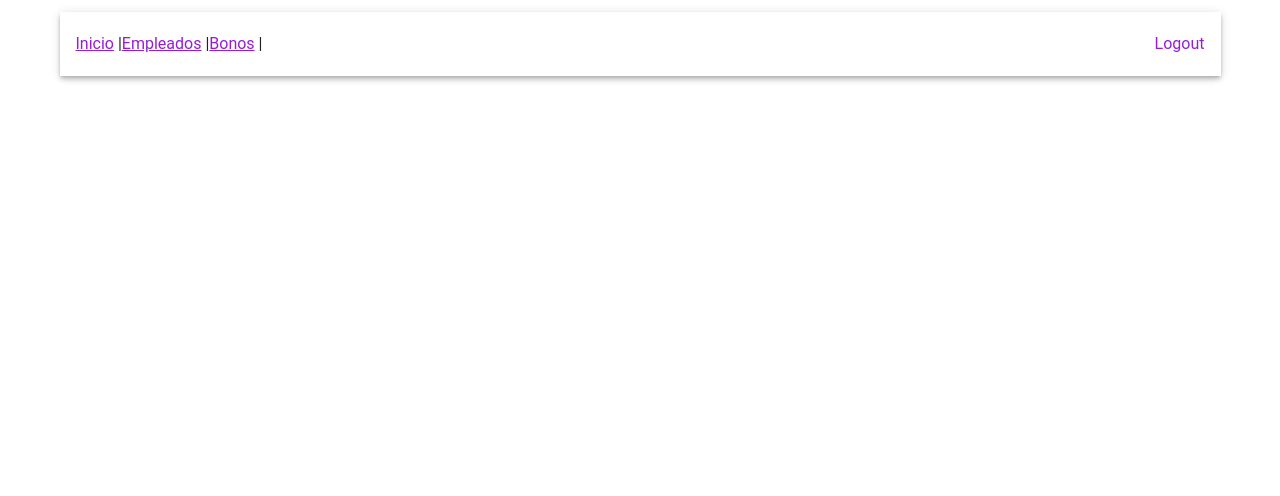
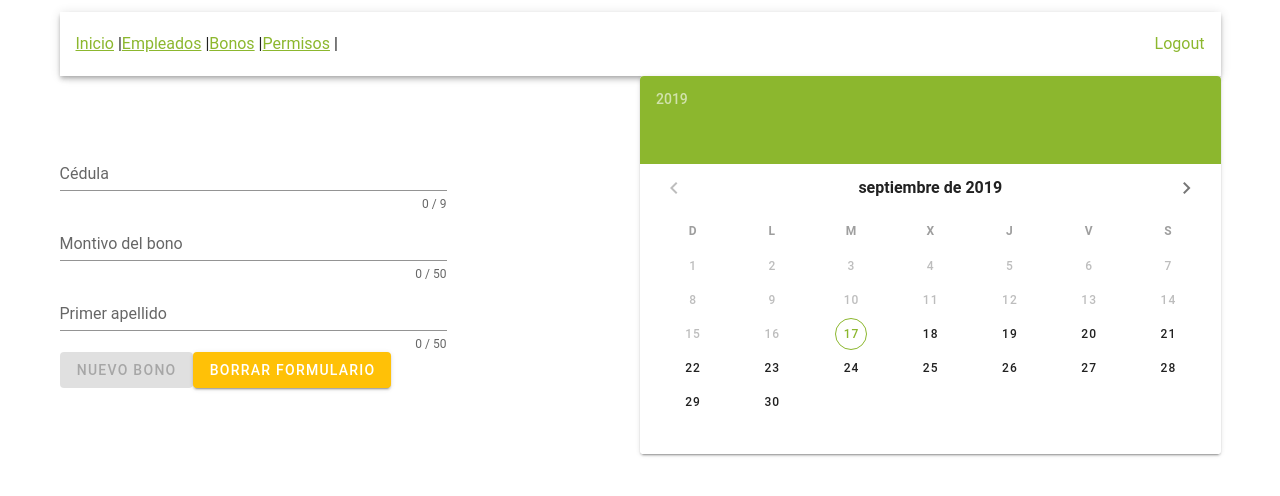
Before and after one commit to Kyo-dev/SimpleVue, a Vue app in the folder client/: page /bonos in a window 1280 px wide. Shown: the top 496 px of the page. Built offline with nearby package versions, Linux system fonts and the light colour scheme; no server answers; sample sign-in values are in the browser's storage; a small style sheet from the web is missing.

Commit message:
cambios en el diseño

```diff
--- a/client/src/components/Bonus.component.vue
+++ b/client/src/components/Bonus.component.vue
@@ -1,36 +1,112 @@
 <template>
-  <div>
+  <v-container>
+    <v-layout row wrap align-center>
+      <v-flex xs12 md4>
+        <v-form ref="form" v-model="valid">
+          <v-text-field
+            v-model="bono.cedula"
+            :counter="9"
+            label="Cédula"
+            :rules="cedulaRules"
+            required
+          ></v-text-field>
+          <v-text-field
+            v-model="bono.motivo"
+            :counter="50"
+            label="Montivo del bono"
+            :rules="motivoRules"
+            required
+          ></v-text-field>
+          <v-text-field
+            v-model="bono.cantidad"
+            :counter="50"
+            label="Primer apellido"
+            :rules="cantidadRules"
+            required
+          ></v-text-field>
+          <template v-if="edit===false">
+            <v-btn :disabled="!valid" color="success" @click="postBono" class="btn-1">Nuevo Bono</v-btn>
+            <v-btn color="warning" @click="reset">Borrar formulario</v-btn>
+        </template>
+        </v-form>
+      </v-flex>
+      <v-spacer></v-spacer>
+      <v-flex xs12 md6>
+        <v-card>
+          <v-date-picker
+            v-model="bono.fecha"
+            full-width
+            locale="es"
+            :min="min"
+            header-color="primary"
+            color="primary"
+          ></v-date-picker>
+        </v-card>
 
-  </div>
+      </v-flex>
+    </v-layout>
+  </v-container>
 </template>
-
 <script>
 import { mapGetters, mapActions } from "vuex";
 class Bono {
-    constructor(cedula, motivo, cantidad, fecha){
+  constructor(cedula, motivo, cantidad, fecha) {
     (this.cedula = cedula),
       (this.motivo = motivo),
       (this.cantidad = cantidad),
-        (this.fecha = fecha)
+      (this.fecha = fecha);
   }
 }
 export default {
-    data(){
-        return{
+  data() {
+    return {
+      valid: true,
+      min: new Date().toISOString().substr(0, 10),
       bono: new Bono(),
-            bono: []
+      bono: [],
+      edit: false,
+      actEdit: "",
+      cedulaRules: [
+        v => !!v || "Por favor ingrese la cédula del empleado",
+        v => (v && v.length == 9) || "La cédula debe ser de 9 caracteres",
+        v => /^\d+$/.test(v) || "Solo se admiten números positivos"
+      ],
+      motivoRules: [
+        v => !!v || "Por favor especifique el motivo del bono",
+        v => (v && v.length <= 200) || "El motivo excede la cantidad"
+      ],
+      cantidadRules: [
+        v => !!v || "Por favor especifique el motivo del bono",
+        v =>
+          /^(\d{1}\.)?(\d+\.?)+(,\d{2})?$/.test(v) ||
+          "La cantidad debe ser un valor numérico positivo"
+      ]
+    };
+  },
+  methods: {
+    ...mapActions(["fetchBonos", "insertBono"]),
+    postBono(bono){
+        this.insertBono(this.bono)
+    },
+    validate() {
+      if (this.$refs.form.validate()) {
+        this.snackbar = true;
       }
     },
-    methods:{
-        ...mapActions(["fetchBonos"]),
-
+    reset() {
+      this.$refs.form.reset();
+    }
   },
-    created(){
+  created() {
     this.fetchBonos();
   }
-}
+};
 </script>
 
 <style>
 
+.btn-1{
+    padding: 1em;
+}
+
 </style>
--- a/client/src/components/Employee_all.component.vue
+++ b/client/src/components/Employee_all.component.vue
@@ -13,6 +13,7 @@
           <th class="th">Fecha de contrato</th>
           <th class="th">Correo electronico</th>
           <th class="th">Salario por hora</th>
+          <th class="th">Jornada laboral</th>
           <th class="th">BORRAR</th>
         </tr>
       </thead>
@@ -25,6 +26,7 @@
           <td class="td">{{item.fecha_contrato}}</td>
           <td class="td">{{item.correo}}</td>
           <td class="td">{{item.salario_hora}}</td>
+          <td class="td">{{item.jornada}}</td>
           <td class="td" @click="delEmpleado(item.cedula)">
             DELETE
             <v-icon small color="error" class="icons">delete</v-icon>
@@ -70,6 +72,7 @@ tr:nth-of-type(odd) {
   padding: 6px;
   border: 1px solid #ccc;
   text-align: left;
+  text-align: center;
 }
 .icons {
   cursor: pointer;
--- a/client/src/components/Navbar.component.vue
+++ b/client/src/components/Navbar.component.vue
@@ -10,6 +10,9 @@
             </span>
             <span v-if="isLoggedIn">
               <router-link to="/bonos">Bonos</router-link> |
+            </span>
+            <span v-if="isLoggedIn">
+              <router-link to="/permisos">Permisos</router-link> |
             </span>
       <v-spacer></v-spacer>
           <span v-if="isLoggedIn">
--- /dev/null
+++ b/client/src/components/Permit.component.vue
@@ -0,0 +1,15 @@
+<template>
+  <div>
+    <h1>HOLA MUNDO</h1>
+  </div>
+</template>
+
+<script>
+export default {
+
+}
+</script>
+
+<style>
+
+</style>
--- /dev/null
+++ b/client/src/components/Permit2.component.vue
@@ -0,0 +1,15 @@
+<template>
+  <div>
+    <h1>HOLA MUNDO 2</h1>
+  </div>
+</template>
+
+<script>
+export default {
+
+}
+</script>
+
+<style>
+
+</style>
--- a/client/src/plugins/vuetify.js
+++ b/client/src/plugins/vuetify.js
@@ -10,7 +10,7 @@ export default new Vuetify({
       },
     themes: {
       light: {
-        primary: '#971CD9',
+        primary: '#8CB72E',
         secondary: '#424242',
         accent: '#82B1FF',
         error: '#FF5252',
--- a/client/src/router.js
+++ b/client/src/router.js
@@ -38,6 +38,14 @@ let router = new Router({
       }
     },
     {
+      path: '/permisos',
+      name: 'permisos',
+      component: () => import(/* webpackChunkName: "employee" */ './views/Permits.vue'),
+      meta: {
+        requiresAuth: true
+      }
+    },
+    {
       path: '/404Page',
       name: '404page',
       component: () => import(/* webpackChunkName: "login" */ './views/404Page.vue')
--- a/client/src/store/modules/Bonus.js
+++ b/client/src/store/modules/Bonus.js
@@ -13,10 +13,24 @@ const actions = {
         )
         console.log(response.data)
         commit('setBonos', response.data)
+    },
+    async insertBono({commit}, bono){
+        const data = {
+            _cedula: bono.cedula,
+            _motivo: bono.motivo,
+            _cantidad: bono.cantidad,
+            _fecha: bono.fecha
+        }
+        const response = await axios.post(
+            'http://localhost:4000/api/usuarios/bonos', data
+        )
+        console.log(response.data)
+        commit('newBono', response.data)
     }
 }
 const mutations = {
-    setBonos: (state, bonos) => (state.bonos = bonos)
+    setBonos: (state, bonos) => (state.bonos = bonos),
+    newBono: (state, bono) => state.bonos.unshift(bono)
 }
 export default {
     state,
--- a/client/src/views/Navbar.vue
+++ b/client/src/views/Navbar.vue
@@ -14,4 +14,5 @@ export default {
 </script>
 
 <style>
+
 </style>
--- /dev/null
+++ b/client/src/views/Permits.vue
@@ -0,0 +1,56 @@
+<template>
+  <v-card color="basil">
+    <v-card-title class="text-center justify-center py-6">
+      <h1 class="font-weight-bold display-3 basil--text">Permisos</h1>
+    </v-card-title>
+    <v-tabs v-model="tab" background-color="transparent" color="basil" grow>
+      <v-tabs v-model="tab" background-color="transparent" color="basil" grow>
+        <v-tab v-for="item in items" :key="item">{{ item }}</v-tab>
+      </v-tabs>
+    </v-tabs>
+    <v-tabs-items v-model="tab">
+      <v-tab-item>
+        <v-card flat>
+          <Permits />
+        </v-card>
+      </v-tab-item>
+      <v-tab-item>
+        <v-card flat>
+          <v-card-text>
+            <Permits2 />
+          </v-card-text>
+        </v-card>
+      </v-tab-item>
+    </v-tabs-items>
+  </v-card>
+</template>
+
+<script>
+import Permits from "../components/Permit.component.vue";
+import Permits2 from "../components/Permit2.component.vue";
+export default {
+  data() {
+    return {
+      tab: [],
+      items: ["Nuevo permiso", "Permisos actuales"],
+      text:
+        "Lorem ipsum dolor sit amet, consectetur adipiscing elit, sed do eiusmod tempor incididunt ut labore et dolore magna aliqua. Ut enim ad minim veniam, quis nostrud exercitation ullamco laboris nisi ut aliquip ex ea commodo consequat.",
+      text2: "hola mundo"
+    };
+  },
+  components: {
+    Permits,
+    Permits2
+  }
+};
+</script>
+
+<style>
+/* Helper classes */
+.basil {
+  background-color: #fffbe6 !important;
+}
+.basil--text {
+  color: #356859 !important;
+}
+</style>
```
Also changed, not shown: 1 other file (tests, documents, lock files or other folders). Lines whose indentation alone changed are shown as unchanged.
